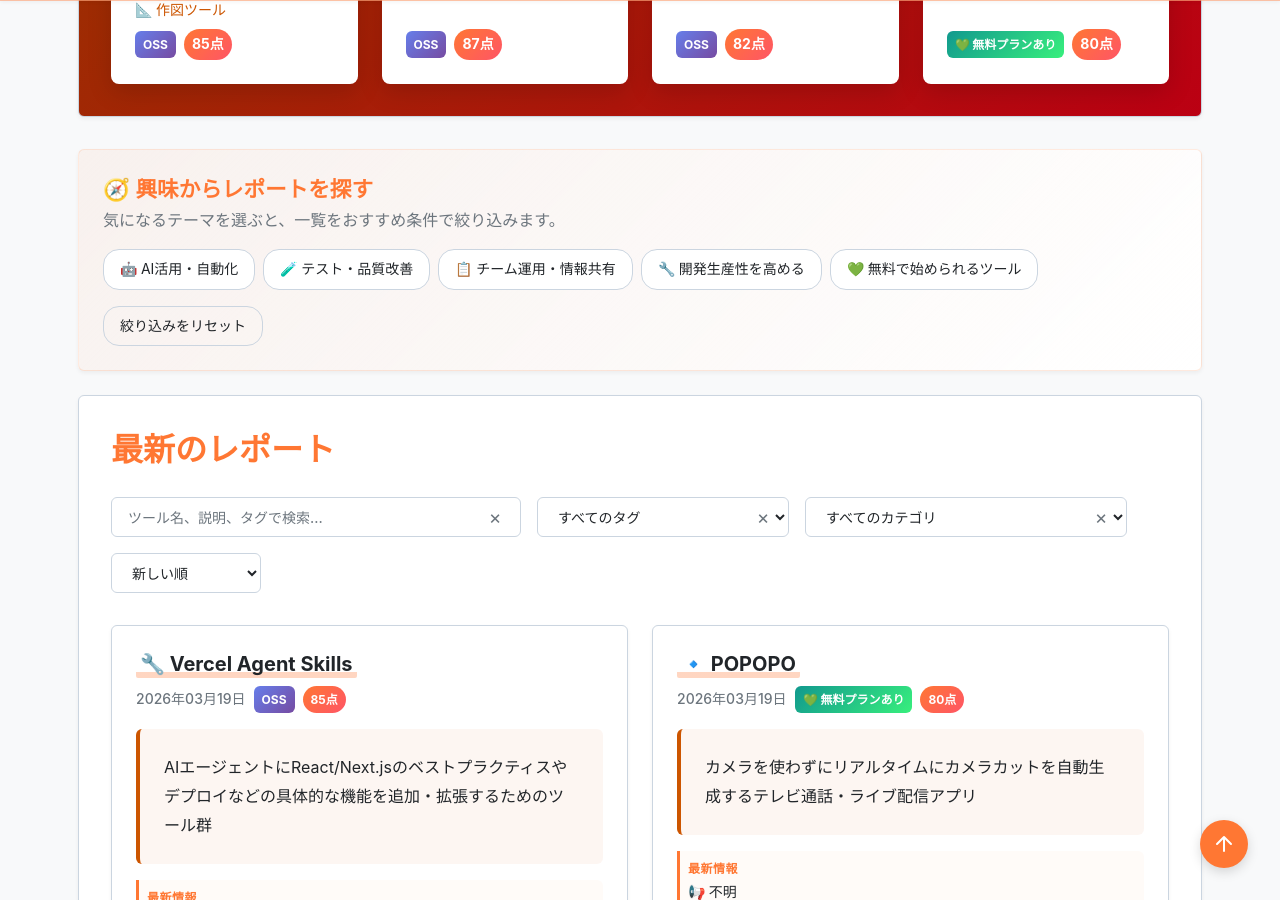
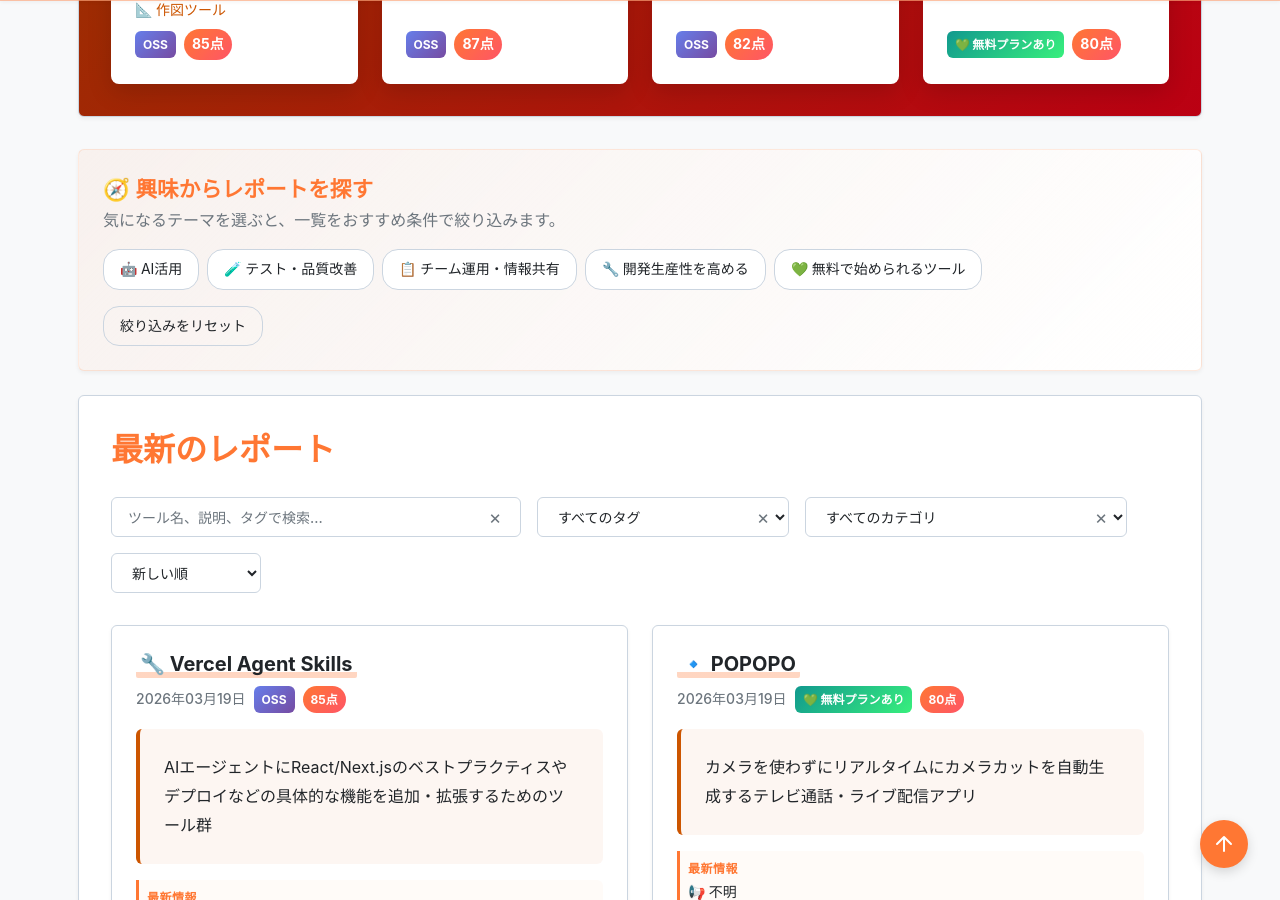
Before and after one commit to aegisfleet/tool-survey-report, a Jekyll site: the page built from index.md, in a window 1280 px wide and 900 px high, scrolled down 724 px. Built offline with Jekyll 4.4.1, drawn with Linux system fonts in a browser that asks for light colours.

Commit message:
refactor: Simplify AI interest button label by removing "・自動化".

```diff
--- a/_layouts/home.html
+++ b/_layouts/home.html
@@ -60,7 +60,7 @@ layout: default
       </div>
       <fieldset class="interest-guide-chips">
         <legend class="sr-only">興味別ガイド</legend>
-        <button type="button" class="interest-chip" data-interest-tag="AI">🤖 AI活用・自動化</button>
+        <button type="button" class="interest-chip" data-interest-tag="AI">🤖 AI活用</button>
         <button type="button" class="interest-chip" data-interest-search="テスト | QA | 品質">🧪 テスト・品質改善</button>
         <button type="button" class="interest-chip" data-interest-search="プロジェクト | ナレッジ | ドキュメント | 共有">📋
           チーム運用・情報共有</button>
```
